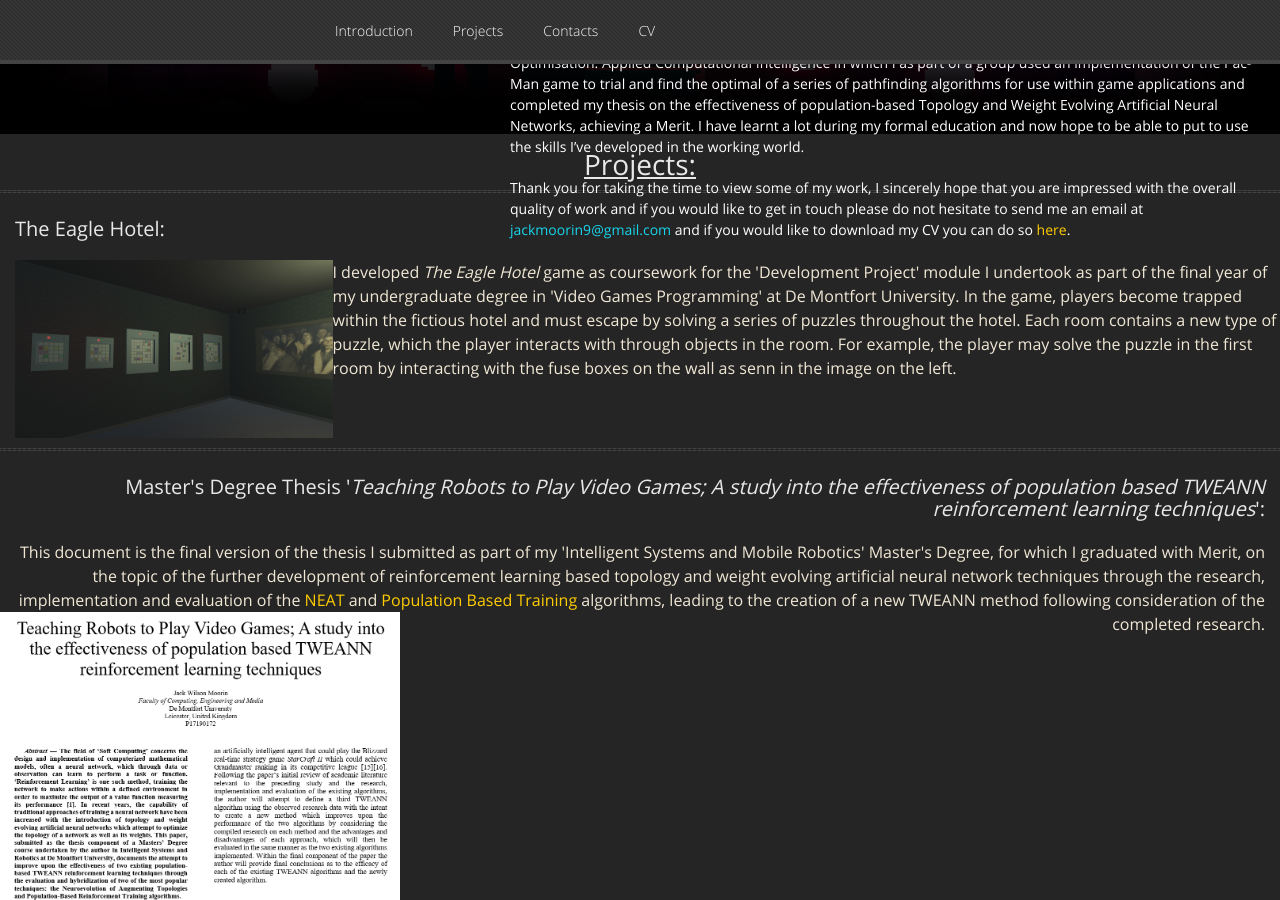
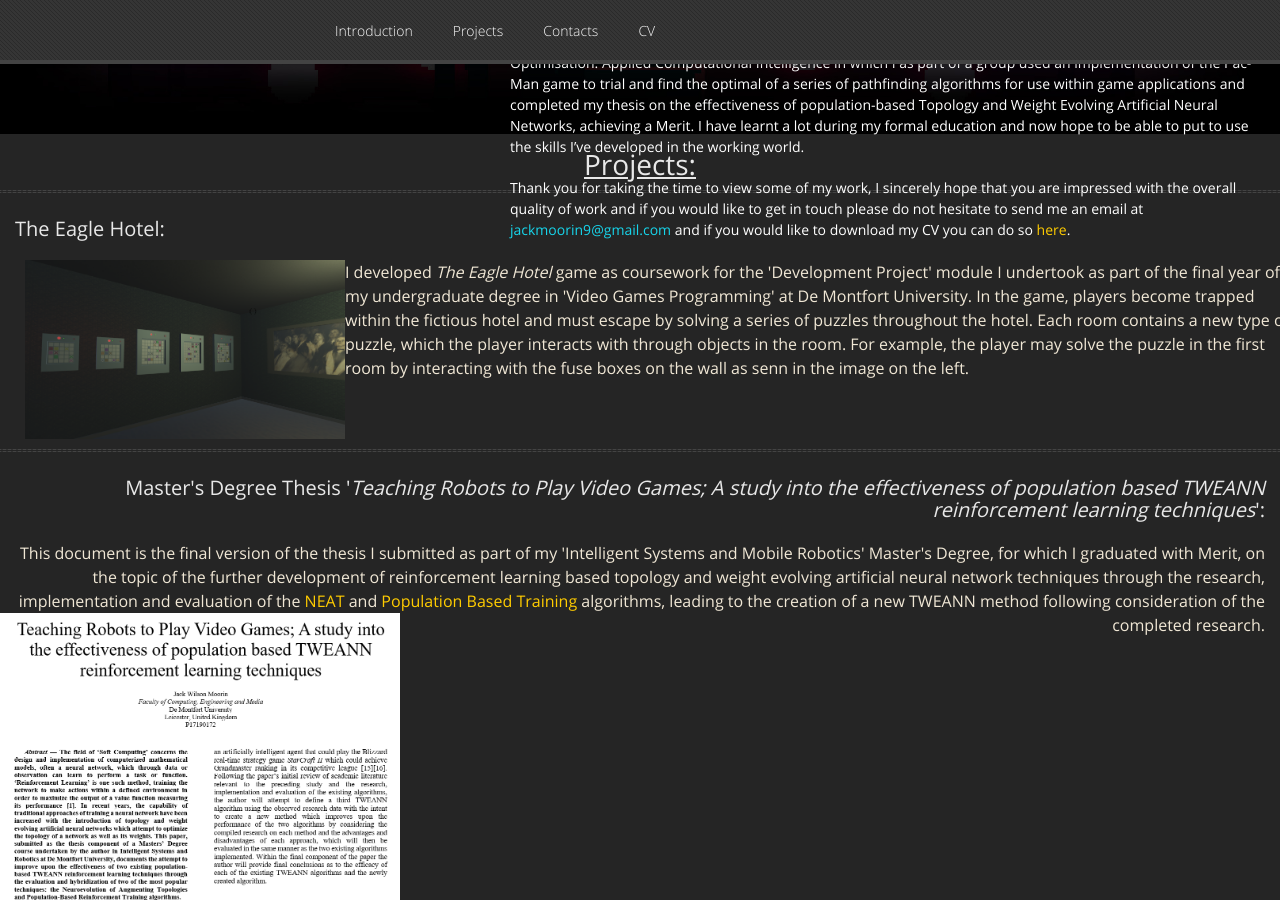
Before and after one commit to GamesProgrammingGrad2021/GamesProgrammingGrad2021.github.io, a Jekyll site: the page built from index.md, in a window 1280 px wide and 900 px high, scrolled down 973 px. Built offline with Jekyll 4.4.1, drawn with Linux system fonts in a browser that asks for light colours; nearby versions of some CDN libraries; our own code applies the rules of GitHub Pages for plain Markdown files.

Commit message:
Update default.html

```diff
--- a/_layouts/default.html
+++ b/_layouts/default.html
@@ -122,8 +122,8 @@
 			<hr>
 			<h2 style="padding-top:5px; padding-left: 15px; padding-bottom: 10px; text-align: left; font-size: 20px;">The Eagle Hotel:</h2>
 			<div style="display: flex; align-items: center; width: 100%; margin-bottom: 10px; padding-left: 15px;">
-				<div style="padding-right: 10px; font-size: 16px; text-align: left; display: block; vertical-align: middle;">
-				<a href="https://drive.google.com/drive/folders/1M-U7_-Z6gfTVbV9UdJ8VeTNpTtiWqGKn?usp=sharing"><img src="Eagle Hotel Thumbnail.png" alt="Eagle Hotel Thumbnail" style="height: 25%; width: 25%; vertical-align: middle; float: left;"></a>
+				<div style="padding-right: 0px; font-size: 16px; text-align: left; display: block; vertical-align: middle;">
+				<a href="https://drive.google.com/drive/folders/1M-U7_-Z6gfTVbV9UdJ8VeTNpTtiWqGKn?usp=sharing"><img src="Eagle Hotel Thumbnail.png" alt="Eagle Hotel Thumbnail" style="height: 25%; width: 25%; vertical-align: middle; float: left; padding-left: 10px;"></a>
 				I developed <i>The Eagle Hotel</i> game as coursework for the 'Development Project' module I undertook as part of the final year of my
 				undergraduate degree in 'Video Games Programming' at De Montfort University. In the game, players become trapped within the fictious hotel
 				and must escape by solving a series of puzzles throughout the hotel. Each room contains a new type of puzzle, which the player interacts
```
